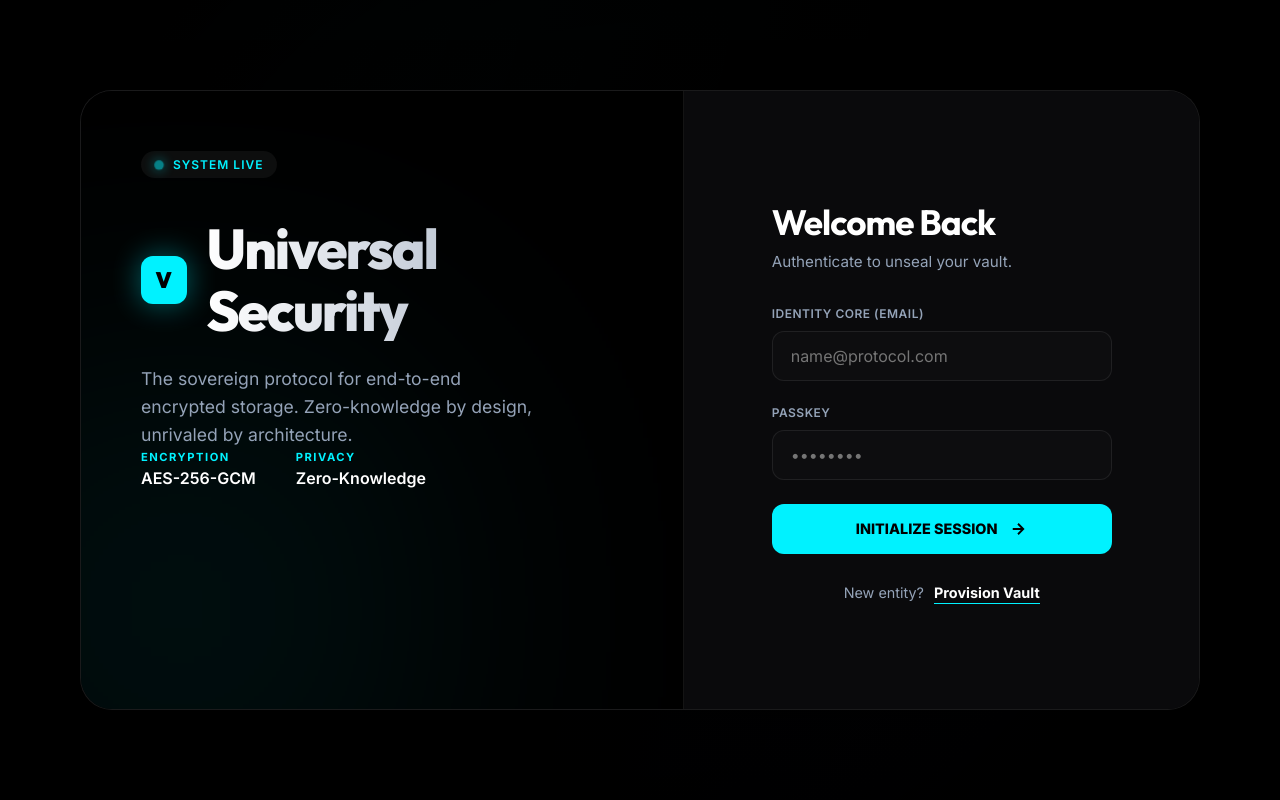
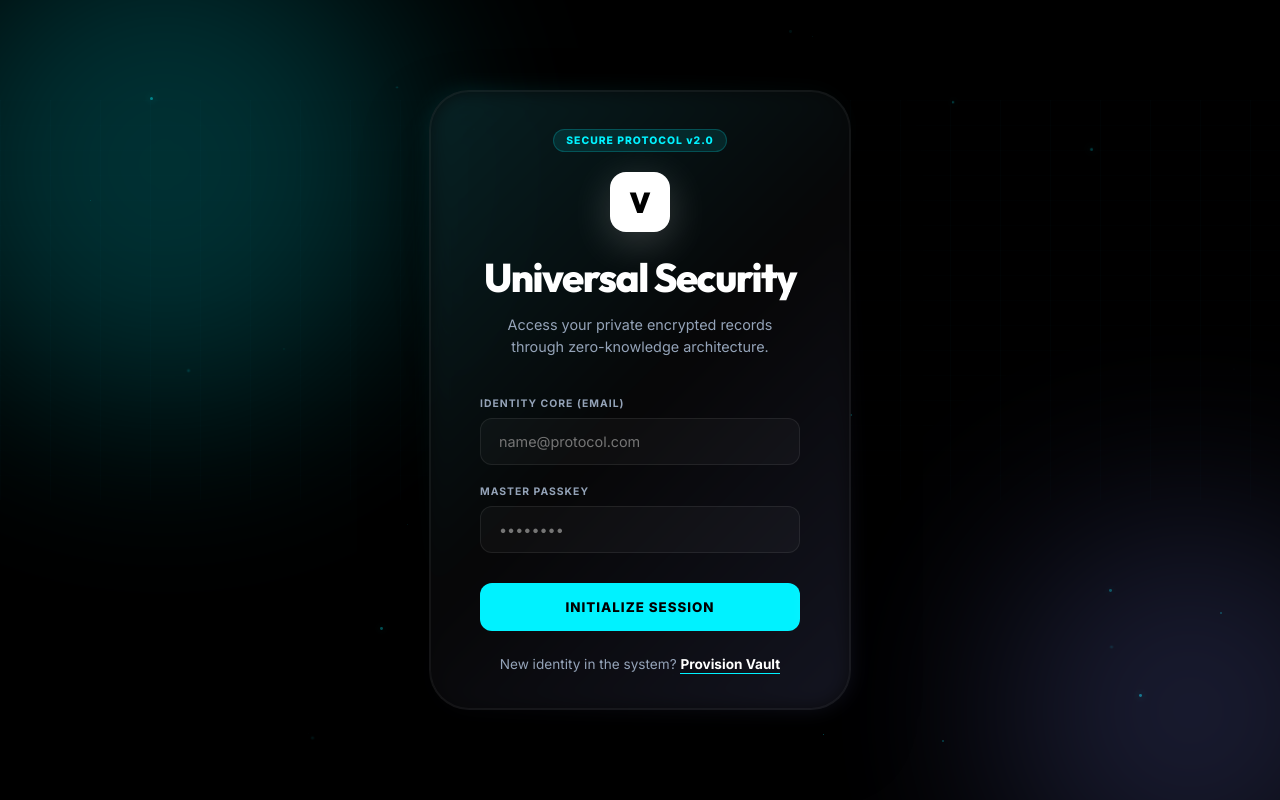
Before and after one commit to Adidam-Akshay-Bhaskar/SecureVault, a plain HTML site: page frontend/index.html in a window 1280 px wide. Drawn offline with Linux system fonts and the light colour scheme.

Commit message:
Redesign: Premium Vault-Unlock Intro and Centered Login Portal

```diff
--- a/frontend/app.js
+++ b/frontend/app.js
@@ -137,7 +137,31 @@ function showConfirm(message) {
   });
 }
 
-function closeModal(id) { document.getElementById(id).classList.add("hidden"); }
+function closeModal(id) {
+  const el = document.getElementById(id);
+  if (el) el.classList.add("hidden");
+}
+
+// Particle System for Background
+function initParticles() {
+  const container = document.getElementById("particles");
+  if (!container) return;
+  const count = 30;
+  for (let i = 0; i < count; i++) {
+    const p = document.createElement("div");
+    p.className = "particle";
+    const size = Math.random() * 3 + 1;
+    p.style.width = `${size}px`;
+    p.style.height = `${size}px`;
+    p.style.left = `${Math.random() * 100}%`;
+    p.style.top = `${Math.random() * 100}%`;
+    p.style.opacity = Math.random() * 0.5;
+    p.style.setProperty("--duration", `${Math.random() * 10 + 10}s`);
+    p.style.setProperty("--delay", `${Math.random() * 5}s`);
+    container.appendChild(p);
+  }
+}
+
 
 // ==========================================
 // AUTH LOGIC
@@ -734,6 +758,13 @@ async function toggleTheme() {
 
 // Init
 (async function init() {
+  // Particle BG
+  initParticles();
+
+  // Preloader Logic
+  const preloader = document.getElementById("preloader");
+  const authSection = document.getElementById("auth-section");
+
   if (localStorage.getItem("sidebarCollapsed") === "true") {
     const sidebar = document.querySelector(".sidebar");
     if (sidebar) {
@@ -741,7 +772,14 @@ async function toggleTheme() {
       document.body.classList.add("sidebar-collapsed");
     }
   }
+
   const token = localStorage.getItem("token");
+
+  // Simulation of "Unlocking"
+  setTimeout(async () => {
+    if (preloader) preloader.classList.add("fade-out");
+    if (authSection) authSection.classList.remove("hidden");
+
     if (token) {
       try {
         await loadProfile();
@@ -751,7 +789,7 @@ async function toggleTheme() {
         logout();
       }
     } else {
-    document.getElementById("auth-section").classList.remove("hidden");
       toggleAuthMode("login");
     }
+  }, 2500); // 2.5s premium intro
 })();
--- a/frontend/index.html
+++ b/frontend/index.html
@@ -12,123 +12,127 @@
 <body>
   <!-- AUTH SECTION (Modern Split UI) -->
   <!-- AUTH SECTION (Immersive Centered UI) -->
-  <!-- AUTH SECTION (Modern Premium UI) -->
-  <div id="auth-section">
-    <div class="auth-container">
-      <!-- Left Side: Hero -->
-      <div class="auth-hero-pane">
-        <div class="hero-content">
-          <div class="hero-badge">
-            <span class="pulse-dot"></span>
-            System Live
+  <!-- PREMIUM PRELOADER -->
+  <div id="preloader">
+    <div class="preloader-inner">
+      <div class="scanner-line"></div>
+      <div class="vault-icon-container">
+        <div class="vault-ring"></div>
+        <div class="vault-ring"></div>
+        <div class="vault-logo">V</div>
       </div>
-          <div class="hero-brand">
-            <div class="brand-logo">V</div>
-            <h1>Universal Security</h1>
-          </div>
-          <p class="hero-lead">The sovereign protocol for end-to-end encrypted storage. Zero-knowledge by design, unrivaled by architecture.</p>
-
-          <div class="hero-features">
-            <div class="feature-item">
-              <span class="label">Encryption</span>
-              <span class="value">AES-256-GCM</span>
-            </div>
-            <div class="feature-item">
-              <span class="label">Privacy</span>
-              <span class="value">Zero-Knowledge</span>
+      <div class="status-box">
+        <span class="status-text">DECRYPTING PROTOCOL</span>
+        <div class="status-dots">
+          <div class="dot"></div>
+          <div class="dot"></div>
+          <div class="dot"></div>
         </div>
       </div>
     </div>
-        <div class="hero-decorative-elements">
-          <div class="glow-circle"></div>
+  </div>
+
+  <!-- AUTH SECTION (Ultra Premium Centered UI) -->
+  <div id="auth-section" class="hidden">
+    <div class="auth-container centered-mode">
+      <!-- Main Login Card -->
+      <div class="auth-card-premium">
+        <div class="card-glow"></div>
+
+        <div class="card-content">
+          <div class="card-header">
+            <div class="platform-badge">SECURE PROTOCOL v2.0</div>
+            <div class="main-logo">V</div>
+            <h1>Universal Security</h1>
+            <p>Access your private encrypted records through zero-knowledge architecture.</p>
+          </div>
+
+          <div class="form-wrapper">
+            <!-- Login Form -->
+            <div id="login-form-container">
+              <form id="login-form" class="premium-form">
+                <div class="input-field">
+                  <label>IDENTITY CORE (EMAIL)</label>
+                  <div class="input-wrapper">
+                    <input type="email" id="login-email" placeholder="name@protocol.com" required />
+                    <div class="input-focus-border"></div>
                   </div>
                 </div>
-
-      <!-- Right Side: Forms -->
-      <div class="auth-form-pane">
-        <div class="form-container-inner">
-          <!-- Login Form -->
-          <div id="login-form-container">
-            <div class="form-header">
-              <h2>Welcome Back</h2>
-              <p>Authenticate to unseal your vault.</p>
+                <div class="input-field">
+                  <label>MASTER PASSKEY</label>
+                  <div class="input-wrapper">
+                    <input type="password" id="login-password" placeholder="••••••••" required />
+                    <div class="input-focus-border"></div>
                   </div>
-            <form id="login-form">
-              <div class="input-group">
-                <label for="login-email">Identity Core (Email)</label>
-                <input type="email" id="login-email" placeholder="name@protocol.com" required />
                 </div>
-              <div class="input-group">
-                <label for="login-password">Passkey</label>
-                <input type="password" id="login-password" placeholder="••••••••" required />
-              </div>
-              <button type="submit" class="auth-btn">
-                <span>INITIALIZE SESSION</span>
-                <svg viewBox="0 0 24 24" width="18" height="18" fill="none" stroke="currentColor" stroke-width="2.5"><path d="M5 12h14m-7-7 7 7-7 7"/></svg>
+                <button type="submit" class="glitch-btn">
+                  <span class="btn-text">INITIALIZE SESSION</span>
+                  <div class="btn-shine"></div>
                 </button>
               </form>
-            <div class="auth-footer">
-              New entity? <a href="#" onclick="toggleAuthMode('register')">Provision Vault</a>
+              <div class="card-footer">
+                New identity in the system? <a href="#" onclick="toggleAuthMode('register')">Provision Vault</a>
               </div>
             </div>
 
             <!-- Register Form -->
             <div id="register-form-container" class="hidden">
-            <div class="form-header">
-              <h2>New Vault</h2>
-              <p>Define your personal encryption parameters.</p>
-            </div>
-            <form id="register-form">
-              <div class="input-group">
-                <label>Identity Name</label>
+              <form id="register-form" class="premium-form">
+                <div class="input-field">
+                  <label>IDENTITY NAME</label>
                   <input type="text" id="reg-username" placeholder="Alias or ID" required />
                 </div>
-              <div class="input-group">
-                <label>Email (Root ID)</label>
+                <div class="input-field">
+                  <label>EMAIL (ROOT ID)</label>
                   <input type="email" id="reg-email" placeholder="name@protocol.com" required />
                 </div>
                 <div class="grid-inputs">
-                <div class="input-group">
-                  <label>Master Passkey</label>
+                  <div class="input-field">
+                    <label>PASSKEY</label>
                     <input type="password" id="reg-password" placeholder="••••••••" required />
                   </div>
-                <div class="input-group">
-                  <label>Security PIN</label>
+                  <div class="input-field">
+                    <label>SEC PIN</label>
                     <input type="password" id="reg-pin" placeholder="123456" maxlength="6" required />
                   </div>
                 </div>
-              <button type="submit" class="auth-btn">
-                <span>PROVISION VAULT</span>
-                <svg viewBox="0 0 24 24" width="18" height="18" fill="none" stroke="currentColor" stroke-width="2.5"><path d="M5 12h14m-7-7 7 7-7 7"/></svg>
+                <button type="submit" class="glitch-btn">
+                  <span class="btn-text">PROVISION VAULT</span>
                 </button>
               </form>
-            <div class="auth-footer">
-              Existing protocol? <a href="#" onclick="toggleAuthMode('login')">Access Vault</a>
+              <div class="card-footer">
+                Existing protocol user? <a href="#" onclick="toggleAuthMode('login')">Access Vault</a>
               </div>
             </div>
 
             <!-- PIN Verification Form -->
             <div id="verify-form-container" class="hidden">
-            <div class="form-header">
-              <h2>Verify PIN</h2>
-              <p>Enter your numeric sequence to decrypt the vault key.</p>
+              <div class="verify-header">
+                <h2>Security Challenge</h2>
+                <p>Sequence required to decrypt the vault key.</p>
               </div>
-            <form id="verify-pin-form">
-              <div class="input-group">
-                <label>Security PIN</label>
-                <input type="password" id="verify-pin-input" placeholder="••••••" maxlength="6" style="text-align:center; letter-spacing:12px; font-size: 1.5rem;" required />
+              <form id="verify-pin-form" class="premium-form">
+                <div class="pin-input-field">
+                  <input type="password" id="verify-pin-input" placeholder="••••••" maxlength="6" required />
                 </div>
-              <button type="submit" class="auth-btn">DECRYPT IDENTITY</button>
-              <button type="button" class="cancel-btn" onclick="cancelVerify()">ABORT</button>
+                <button type="submit" class="glitch-btn">CONFIRM IDENTITY</button>
+                <button type="button" class="abort-btn" onclick="cancelVerify()">TERMINATE ATTEMPT</button>
               </form>
             </div>
           </div>
         </div>
       </div>
+    </div>
 
-    <!-- Background Enhancement -->
-    <div class="auth-bg-overlay"></div>
+    <!-- Immersive Background Animations -->
+    <div class="live-background">
+      <div class="grid-overlay"></div>
+      <div class="particle-container" id="particles"></div>
+      <div class="glow-orb orb-1"></div>
+      <div class="glow-orb orb-2"></div>
     </div>
+  </div>
+
 
 
   <!-- DASHBOARD UI -->
--- a/frontend/style.css
+++ b/frontend/style.css
@@ -32,6 +32,113 @@ body {
 
 .hidden { display: none !important; }
 
+/* --- PREMIUM PRELOADER --- */
+#preloader {
+  position: fixed;
+  inset: 0;
+  background: #000;
+  z-index: 10000;
+  display: flex;
+  align-items: center;
+  justify-content: center;
+  transition: opacity 0.8s ease, visibility 0.8s;
+}
+
+#preloader.fade-out {
+  opacity: 0;
+  visibility: hidden;
+}
+
+.preloader-inner {
+  text-align: center;
+  position: relative;
+}
+
+.vault-icon-container {
+  width: 120px;
+  height: 120px;
+  margin: 0 auto 30px;
+  position: relative;
+  display: flex;
+  align-items: center;
+  justify-content: center;
+}
+
+.vault-logo {
+  font-family: var(--font-heading);
+  font-size: 3rem;
+  font-weight: 900;
+  color: var(--accent-cyan);
+  text-shadow: 0 0 20px var(--accent-glow);
+  z-index: 2;
+}
+
+.vault-ring {
+  position: absolute;
+  inset: 0;
+  border: 2px solid transparent;
+  border-top-color: var(--accent-cyan);
+  border-radius: 50%;
+  animation: spin 1.5s linear infinite;
+}
+
+.vault-ring:nth-child(2) {
+  inset: 10px;
+  border-top-color: transparent;
+  border-bottom-color: var(--accent-cyan);
+  animation-duration: 1s;
+  animation-direction: reverse;
+}
+
+@keyframes spin {
+  to { transform: rotate(360deg); }
+}
+
+.scanner-line {
+  position: absolute;
+  top: 50%; left: 50%;
+  transform: translate(-50%, -50%);
+  width: 200vw; height: 2px;
+  background: linear-gradient(90deg, transparent, var(--accent-cyan), transparent);
+  box-shadow: 0 0 15px var(--accent-cyan);
+  opacity: 0.3;
+  animation: scan 3s ease-in-out infinite;
+}
+
+@keyframes scan {
+  0%, 100% { top: 0%; }
+  50% { top: 100%; }
+}
+
+.status-box {
+  display: flex;
+  align-items: center;
+  gap: 12px;
+  justify-content: center;
+}
+
+.status-text {
+  font-size: 0.8rem;
+  font-weight: 700;
+  letter-spacing: 4px;
+  color: #fff;
+  opacity: 0.7;
+}
+
+.status-dots { display: flex; gap: 4px; }
+.dot {
+  width: 4px; height: 4px; background: var(--accent-cyan);
+  border-radius: 50%;
+  animation: pulse-dot 1s infinite;
+}
+.dot:nth-child(2) { animation-delay: 0.2s; }
+.dot:nth-child(3) { animation-delay: 0.4s; }
+
+@keyframes pulse-dot {
+  0%, 100% { transform: scale(1); opacity: 0.5; }
+  50% { transform: scale(1.5); opacity: 1; }
+}
+
 /* --- PREMIUM AUTH SECTION --- */
 #auth-section {
   width: 100vw;
@@ -39,294 +146,263 @@ body {
   display: flex;
   align-items: center;
   justify-content: center;
+  background: #000;
+  overflow: hidden;
   position: relative;
-  background-color: #000;
-  background-image:
-    radial-gradient(at 0% 0%, rgba(0, 242, 255, 0.05) 0px, transparent 50%),
-    radial-gradient(at 100% 100%, rgba(129, 140, 248, 0.05) 0px, transparent 50%);
-  overflow: hidden;
-  padding: 20px;
 }
 
-.auth-container {
-  width: 100%;
-  max-width: 1120px;
-  height: 620px; /* STRICT CONSTRAINT */
-  display: flex;
-  background: var(--card-bg);
-  border: 1px solid var(--border-dim);
-  border-radius: 32px;
-  overflow: hidden;
-  box-shadow: 0 50px 100px -20px rgba(0, 0, 0, 0.5);
-  position: relative;
-  z-index: 10;
-  backdrop-filter: blur(40px);
+.centered-mode {
+  justify-content: center;
+  align-items: center;
+  background: transparent !important;
+  border: none !important;
+  box-shadow: none !important;
 }
 
-/* LEFT PANE: HERO */
-.auth-hero-pane {
-  flex: 1.1;
-  background: var(--pane-left);
+.auth-card-premium {
+  width: 100%;
+  max-width: 500px;
+  height: 620px; /* ENFORCED HEIGHT */
+  background: rgba(10, 10, 12, 0.7);
+  backdrop-filter: blur(30px);
+  border: 1px solid rgba(255, 255, 255, 0.05);
+  border-radius: 40px;
+  padding: 50px;
   position: relative;
-  padding: 60px;
-  display: flex;
-  flex-direction: column;
-  justify-content: space-between;
-  border-right: 1px solid var(--border-dim);
-}
-
-.hero-content {
-  position: relative;
-  z-index: 2;
-}
-
-.hero-badge {
-  display: flex;
-  align-items: center;
-  gap: 10px;
-  background: rgba(255, 255, 255, 0.05);
-  padding: 6px 14px;
-  border-radius: 100px;
-  font-size: 0.75rem;
-  font-weight: 600;
-  color: var(--accent-cyan);
-  text-transform: uppercase;
-  letter-spacing: 1px;
-  margin-bottom: 40px;
-  width: fit-content;
-}
-
-.pulse-dot {
-  width: 8px;
-  height: 8px;
-  background: var(--accent-cyan);
-  border-radius: 50%;
-  box-shadow: 0 0 10px var(--accent-cyan);
-  animation: pulse-glow 2s infinite;
-}
-
-@keyframes pulse-glow {
-  0% { opacity: 1; transform: scale(1); }
-  50% { opacity: 0.5; transform: scale(1.2); }
-  100% { opacity: 1; transform: scale(1); }
-}
-
-.hero-brand {
-  display: flex;
-  align-items: center;
-  gap: 20px;
-  margin-bottom: 24px;
-}
-
-.brand-logo {
-  width: 48px;
-  height: 48px;
-  background: var(--accent-cyan);
-  color: #000;
-  display: flex;
-  align-items: center;
-  justify-content: center;
-  border-radius: 12px;
-  font-weight: 900;
-  font-size: 1.4rem;
-  font-family: var(--font-heading);
-  box-shadow: 0 0 30px var(--accent-glow);
-}
-
-.auth-hero-pane h1 {
-  font-family: var(--font-heading);
-  font-size: 3.5rem;
-  font-weight: 800;
-  line-height: 1.1;
-  letter-spacing: -2px;
-  background: linear-gradient(to right, #fff, #94a3b8);
-  -webkit-background-clip: text;
-  background-clip: text;
-  -webkit-text-fill-color: transparent;
-}
-
-.hero-lead {
-  color: var(--text-dim);
-  font-size: 1.1rem;
-  line-height: 1.6;
-  max-width: 400px;
-}
-
-.hero-features {
-  display: flex;
-  gap: 40px;
-}
-
-.feature-item {
-  display: flex;
-  flex-direction: column;
-  gap: 4px;
-}
-
-.feature-item .label {
-  font-size: 0.7rem;
-  text-transform: uppercase;
-  letter-spacing: 1.5px;
-  color: var(--accent-cyan);
-  font-weight: 700;
-}
-
-.feature-item .value {
-  font-size: 1rem;
-  font-weight: 600;
-  color: #fff;
-}
-
-.hero-decorative-elements {
-  position: absolute;
-  top: 0; left: 0; width: 100%; height: 100%;
-  pointer-events: none;
-  overflow: hidden;
-}
-
-.glow-circle {
-  position: absolute;
-  width: 400px; height: 400px;
-  background: var(--accent-cyan);
-  filter: blur(150px);
-  opacity: 0.1;
-  bottom: -100px; left: -100px;
-}
-
-/* RIGHT PANE: FORMS */
-.auth-form-pane {
-  flex: 0.9;
-  background: var(--pane-right);
-  padding: 60px;
+  z-index: 100;
   display: flex;
   flex-direction: column;
   justify-content: center;
+  box-shadow: 0 30px 60px rgba(0, 0, 0, 0.5),
+              inset 0 0 0 1px rgba(255, 255, 255, 0.05);
+  animation: card-appear 1.2s cubic-bezier(0.23, 1, 0.32, 1);
 }
 
-.form-container-inner {
-  width: 100%;
-  max-width: 340px;
+@keyframes card-appear {
+  from { opacity: 0; transform: translateY(30px) scale(0.95); }
+  to { opacity: 1; transform: translateY(0) scale(1); }
+}
+
+.card-glow {
+  position: absolute;
+  inset: -2px;
+  background: linear-gradient(135deg, var(--accent-cyan), transparent, #818cf8);
+  opacity: 0.1;
+  border-radius: 42px;
+  filter: blur(10px);
+  z-index: -1;
+}
+
+.card-header {
+  text-align: center;
+  margin-bottom: 40px;
+}
+
+.platform-badge {
+  display: inline-block;
+  padding: 4px 12px;
+  background: rgba(0, 242, 255, 0.1);
+  color: var(--accent-cyan);
+  border: 1px solid rgba(0, 242, 255, 0.2);
+  border-radius: 100px;
+  font-size: 0.65rem;
+  font-weight: 800;
+  letter-spacing: 1px;
+  margin-bottom: 20px;
+}
+
+.main-logo {
+  width: 60px; height: 60px;
+  background: #fff; color: #000;
+  border-radius: 16px;
+  font-family: var(--font-heading);
+  font-weight: 900;
+  font-size: 1.8rem;
+  display: flex; align-items: center; justify-content: center;
+  margin: 0 auto 20px;
+  box-shadow: 0 10px 40px rgba(255, 255, 255, 0.2);
+}
+
+.card-header h1 {
+  font-family: var(--font-heading);
+  font-size: 2.5rem;
+  font-weight: 800;
+  letter-spacing: -1.5px;
+  margin-bottom: 12px;
+}
+
+.card-header p {
+  color: var(--text-dim);
+  font-size: 0.9rem;
+  line-height: 1.5;
+  max-width: 320px;
   margin: 0 auto;
 }
 
-.form-header { margin-bottom: 35px; }
-
-.form-header h2 {
-  font-family: var(--font-heading);
-  font-size: 2.2rem;
+/* FORM ELEMENTS */
+.input-field { margin-bottom: 20px; }
+.input-field label {
+  display: block;
+  font-size: 0.65rem;
   font-weight: 700;
-  letter-spacing: -1px;
+  color: var(--text-dim);
   margin-bottom: 8px;
+  letter-spacing: 1px;
 }
 
-.form-header p {
-  color: var(--text-dim);
-  font-size: 0.95rem;
-}
-
-.input-group { margin-bottom: 24px; position: relative; }
-
-.input-group label {
-  display: block;
-  font-size: 0.75rem;
-  font-weight: 600;
-  color: var(--text-dim);
-  margin-bottom: 10px;
-  text-transform: uppercase;
-  letter-spacing: 0.5px;
-}
+.input-wrapper { position: relative; }
 
 input {
   width: 100%;
   padding: 14px 18px;
-  background: var(--input-bg);
-  border: 1px solid var(--border-dim);
+  background: rgba(255, 255, 255, 0.03);
+  border: 1px solid rgba(255, 255, 255, 0.08);
   border-radius: 12px;
   color: #fff;
-  font-size: 1rem;
+  font-size: 0.9rem;
   transition: var(--transition-smooth);
 }
 
 input:focus {
+  background: rgba(255, 255, 255, 0.06);
+  border-color: var(--accent-cyan);
   outline: none;
-  border-color: var(--accent-cyan);
-  background: rgba(0, 0, 0, 0.5);
-  box-shadow: 0 0 0 4px rgba(0, 242, 255, 0.1);
 }
 
-.grid-inputs {
-  display: grid;
-  grid-template-columns: 1fr 1fr;
-  gap: 15px;
-}
-
-.auth-btn {
+.glitch-btn {
   width: 100%;
   padding: 16px;
   background: var(--accent-cyan);
   color: #000;
   border: none;
   border-radius: 12px;
-  font-weight: 800;
-  font-size: 0.9rem;
+  font-weight: 900;
+  text-transform: uppercase;
+  letter-spacing: 1px;
   cursor: pointer;
-  display: flex; align-items: center; justify-content: center; gap: 12px;
+  position: relative;
+  overflow: hidden;
   transition: var(--transition-smooth);
   margin-top: 10px;
 }
 
-.auth-btn:hover {
-  filter: brightness(1.1);
-  transform: translateY(-2px);
-  box-shadow: 0 10px 30px rgba(0, 242, 255, 0.3);
+.glitch-btn:hover {
+  transform: scale(1.02);
+  box-shadow: 0 0 30px var(--accent-glow);
 }
 
-.auth-btn:active { transform: translateY(0); }
-
-.cancel-btn {
-  width: 100%;
-  margin-top: 12px;
-  padding: 14px;
-  background: transparent;
-  border: 1px solid var(--border-dim);
-  color: var(--text-dim);
-  border-radius: 12px;
-  font-weight: 700;
-  font-size: 0.8rem;
-  cursor: pointer;
-  transition: var(--transition-smooth);
+.btn-shine {
+  position: absolute;
+  top: 0; left: -100%;
+  width: 100%; height: 100%;
+  background: linear-gradient(90deg, transparent, rgba(255, 255, 255, 0.4), transparent);
+  animation: shine 3s infinite;
 }
 
-.cancel-btn:hover { border-color: #fff; color: #fff; }
-
-.auth-footer {
-  margin-top: 30px;
-  font-size: 0.9rem;
-  color: var(--text-dim);
-  text-align: center;
+@keyframes shine {
+  to { left: 100%; }
 }
 
-.auth-footer a {
-  color: var(--primary-white);
-  text-decoration: none;
-  font-weight: 700;
-  margin-left: 6px;
-  border-bottom: 1.5px solid var(--accent-cyan);
-  padding-bottom: 2px;
-  transition: var(--transition-smooth);
+.card-footer {
+  margin-top: 25px;
+  text-align: center;
+  font-size: 0.85rem;
+  color: var(--text-dim);
 }
 
-.auth-footer a:hover {
-  background: rgba(0, 242, 255, 0.1);
+.card-footer a {
+  color: #fff;
+  font-weight: 700;
+  text-decoration: none;
+  border-bottom: 1px solid var(--accent-cyan);
+  padding-bottom: 1px;
 }
 
-.auth-bg-overlay {
+/* LIVE BACKGROUND */
+.live-background {
   position: absolute;
   inset: 0;
-  background: radial-gradient(circle at center, transparent, #000 80%);
-  pointer-events: none;
+  background: #000;
   z-index: 1;
 }
+
+.grid-overlay {
+  position: absolute;
+  inset: 0;
+  background-image:
+    linear-gradient(rgba(0, 242, 255, 0.03) 1px, transparent 1px),
+    linear-gradient(90deg, rgba(0, 242, 255, 0.03) 1px, transparent 1px);
+  background-size: 50px 50px;
+  perspective: 1000px;
+  transform: rotateX(60deg) translateY(-200px);
+  opacity: 0.5;
+}
+
+.particle-container {
+  position: absolute;
+  inset: 0;
+}
+
+.glow-orb {
+  position: absolute;
+  border-radius: 50%;
+  filter: blur(100px);
+  opacity: 0.2;
+  animation: orb-move 20s infinite alternate;
+}
+
+.orb-1 { width: 500px; height: 500px; background: var(--accent-cyan); top: -100px; left: -100px; }
+.orb-2 { width: 400px; height: 400px; background: #818cf8; bottom: -100px; right: -100px; animation-duration: 25s; }
+
+@keyframes orb-move {
+  from { transform: translate(0, 0); }
+  to { transform: translate(100px, 100px); }
+}
+
+.particle {
+  position: absolute;
+  background: var(--accent-cyan);
+  border-radius: 50%;
+  box-shadow: 0 0 10px var(--accent-cyan);
+  pointer-events: none;
+  animation: float-particle var(--duration) linear infinite;
+  animation-delay: var(--delay);
+}
+
+@keyframes float-particle {
+  0% { transform: translateY(0) scale(1); opacity: 0; }
+  20% { opacity: 0.5; }
+  80% { opacity: 0.5; }
+  100% { transform: translateY(-100vh) scale(0.5); opacity: 0; }
+}
+
+.pin-input-field input {
+  text-align: center;
+  letter-spacing: 12px;
+  font-size: 1.5rem;
+}
+
+.abort-btn {
+  width: 100%;
+  padding: 12px;
+  background: transparent;
+  color: var(--text-dim);
+  border: 1px solid rgba(255, 255, 255, 0.1);
+  border-radius: 12px;
+  margin-top: 10px;
+  cursor: pointer;
+  font-weight: 600;
+}
+
+.abort-btn:hover { border-color: #fff; color: #fff; }
+
+/* Dashboard refinements... */
+.sidebar {
+  width: var(--sidebar-width, 280px); /* fallback if not defined */
+  background: #000;
+  border-right: 1px solid #1a1a1a;
+}
+
 
 /* --- DASHBOARD UI (Black & Grey Theme) --- */
 .sidebar {
```
Lines whose indentation alone changed are shown as unchanged.
